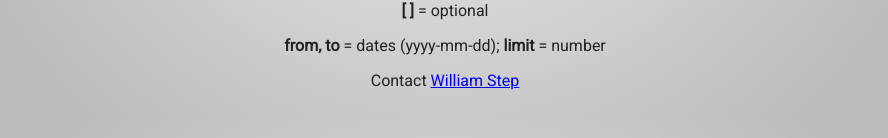
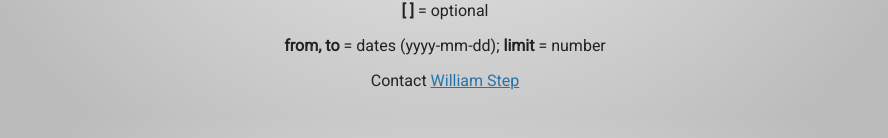
Before and after one commit to will-s-205/fcc-boilerplate-project-exercisetracker, a website: page views/index.html in a window 1280 px wide. Shown: the part 659-797 px from the top of the page, without its empty margins (195-1083 px from the left). Drawn offline with Linux system fonts and the light colour scheme; files that its build step writes are made by us from their sources.

Commit message:
a element color changed to #2574A9 (blue)

```diff
--- a/public/style.css
+++ b/public/style.css
@@ -67,3 +67,7 @@ hr {
 	height: 2px;
 	width: 100px;
 }
+
+a {
+    color: #2574A9;
+}
```
